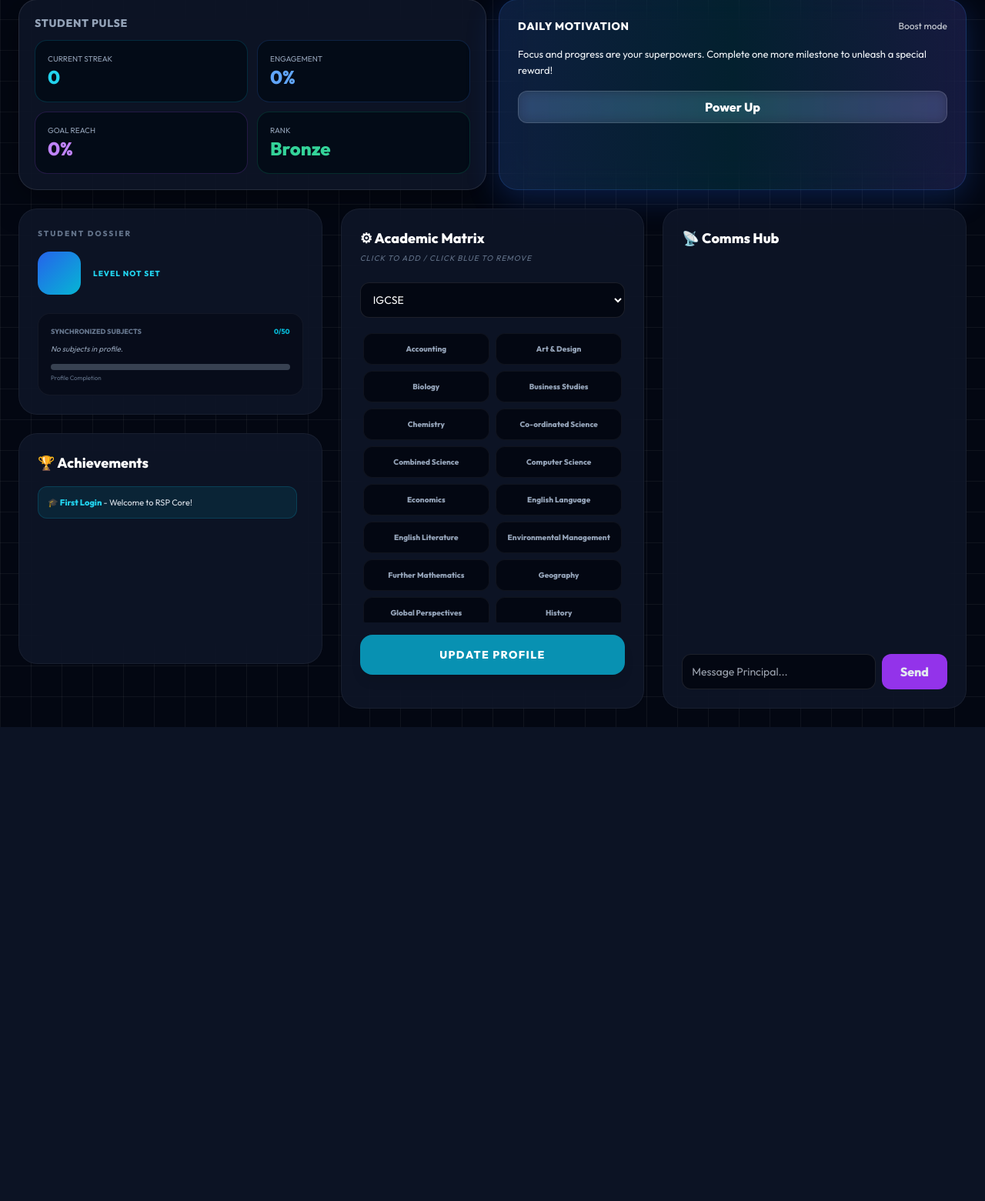
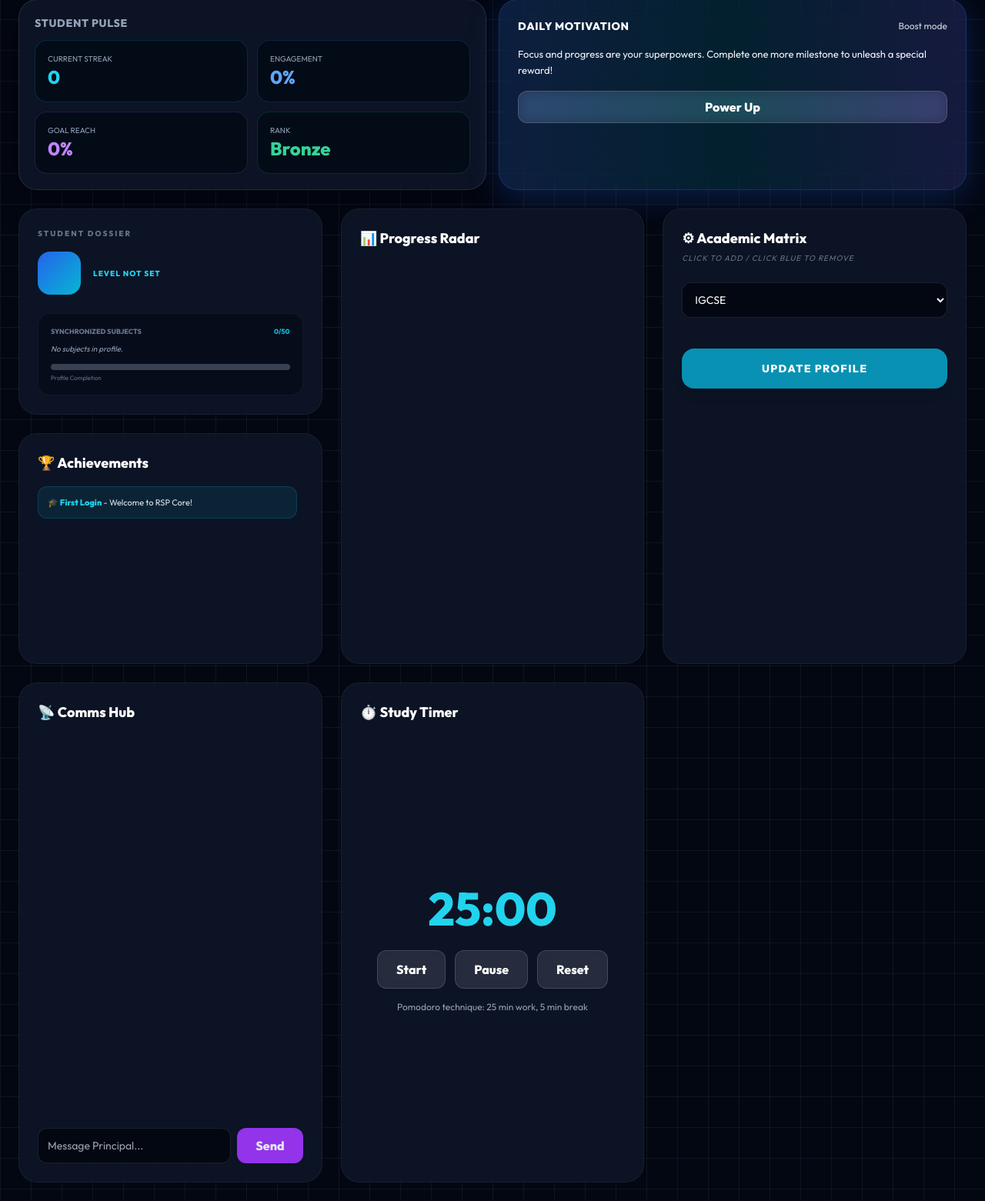
Before and after one commit to Amriti2/rsp-core-student-management, a Flask app: template templates/dashboard.html in a window 1280 px wide. Shown: the part 215-1776 px from the top of the page at 77% size. Before the commit the page ends 1160 px from the top, so only its background shows below. Run offline with Flask 3, Linux system fonts and the light colour scheme; the template is opened without the code that fills it, so the values that code supplies are empty; some libraries are stand-ins or nearby versions.

Commit message:
Add progress radar chart and Pomodoro study timer for ultimate student engagement

```diff
--- a/templates/dashboard.html
+++ b/templates/dashboard.html
@@ -8,8 +8,7 @@
     <link href="https://fonts.googleapis.com/css2?family=Outfit:wght@300;400;600;800&display=swap" rel="stylesheet">
     <link rel="icon" type="image/png" href="{{ url_for('static', filename='logo.jpg') }}">
 
-    <script src="https://www.gstatic.com/firebasejs/9.23.0/firebase-app-compat.js"></script>
-    <script src="https://www.gstatic.com/firebasejs/9.23.0/firebase-firestore-compat.js"></script>
+    <script src="https://cdn.jsdelivr.net/npm/chart.js"></script>
 
     <style>
         body { font-family: 'Outfit', sans-serif; background-color: #030712; }
@@ -164,6 +163,13 @@
         </div>
 
         <div class="bg-[#0f172a]/80 backdrop-blur-xl p-6 rounded-3xl border border-white/5 flex flex-col">
+            <h2 class="text-lg font-bold text-white mb-4">📊 Progress Radar</h2>
+            <div class="flex-1">
+                <canvas id="progressChart" width="400" height="300"></canvas>
+            </div>
+        </div>
+
+        <div class="bg-[#0f172a]/80 backdrop-blur-xl p-6 rounded-3xl border border-white/5 flex flex-col">
             <h2 class="text-lg font-bold text-white mb-1">⚙ Academic Matrix</h2>
             <p class="text-[10px] text-slate-500 mb-6 uppercase tracking-widest italic">Click to Add / Click Blue to Remove</p>
 
@@ -190,6 +196,19 @@
             <div class="flex gap-2">
                 <input id="chat-input-field" type="text" placeholder="Message Principal..." onkeypress="if(event.key === 'Enter') sendMessage()" class="flex-1 p-3 rounded-xl bg-[#030712] border border-white/10 text-sm outline-none text-white">
                 <button onclick="sendMessage()" class="bg-purple-600 px-6 rounded-xl font-bold">Send</button>
+            </div>
+        </div>
+
+        <div class="bg-[#0f172a]/80 backdrop-blur-xl p-6 rounded-3xl border border-white/5 flex flex-col">
+            <h2 class="text-lg font-bold text-white mb-4">⏱️ Study Timer</h2>
+            <div class="flex-1 flex flex-col justify-center items-center">
+                <div id="timer-display" class="text-6xl font-black text-cyan-400 mb-6">25:00</div>
+                <div class="flex gap-3">
+                    <button id="start-timer" onclick="startTimer()" class="frosted-btn px-6 py-3 rounded-xl font-bold text-white">Start</button>
+                    <button id="pause-timer" onclick="pauseTimer()" class="frosted-btn px-6 py-3 rounded-xl font-bold text-white" disabled>Pause</button>
+                    <button onclick="resetTimer()" class="frosted-btn px-6 py-3 rounded-xl font-bold text-white">Reset</button>
+                </div>
+                <p class="text-xs text-slate-400 mt-4">Pomodoro technique: 25 min work, 5 min break</p>
             </div>
         </div>
     </div>
@@ -362,6 +381,53 @@
             `).join('');
 
             updateStudentPulse(subjectCount, noteCount);
+            updateProgressChart(subjectCount, noteCount);
+        }
+
+        function updateProgressChart(subjectCount, noteCount) {
+            const ctx = document.getElementById('progressChart').getContext('2d');
+            const data = {
+                labels: ['Subjects', 'Notes', 'Engagement', 'Goals'],
+                datasets: [{
+                    label: 'Progress',
+                    data: [subjectCount * 10, noteCount * 5, Math.min(subjectCount * 8 + noteCount * 2, 100), Math.min(subjectCount * 10, 100)],
+                    backgroundColor: [
+                        'rgba(56, 189, 248, 0.6)',
+                        'rgba(59, 130, 246, 0.6)',
+                        'rgba(147, 51, 234, 0.6)',
+                        'rgba(16, 185, 129, 0.6)'
+                    ],
+                    borderColor: [
+                        'rgba(56, 189, 248, 1)',
+                        'rgba(59, 130, 246, 1)',
+                        'rgba(147, 51, 234, 1)',
+                        'rgba(16, 185, 129, 1)'
+                    ],
+                    borderWidth: 2
+                }]
+            };
+            const config = {
+                type: 'radar',
+                data: data,
+                options: {
+                    responsive: true,
+                    maintainAspectRatio: false,
+                    plugins: {
+                        legend: { display: false }
+                    },
+                    scales: {
+                        r: {
+                            beginAtZero: true,
+                            max: 100,
+                            ticks: { display: false },
+                            grid: { color: 'rgba(255,255,255,0.1)' },
+                            angleLines: { color: 'rgba(255,255,255,0.1)' },
+                            pointLabels: { color: 'rgba(255,255,255,0.8)', font: { size: 10 } }
+                        }
+                    }
+                }
+            };
+            new Chart(ctx, config);
         }
 
         function updateStudentPulse(subjectCount, noteCount) {
@@ -405,6 +471,54 @@
             }
         }
 
+        // Study Timer
+        let timerInterval;
+        let timeLeft = 25 * 60; // 25 minutes in seconds
+        let isRunning = false;
+
+        function startTimer() {
+            if (!isRunning) {
+                isRunning = true;
+                document.getElementById('start-timer').disabled = true;
+                document.getElementById('pause-timer').disabled = false;
+                timerInterval = setInterval(() => {
+                    timeLeft--;
+                    updateTimerDisplay();
+                    if (timeLeft <= 0) {
+                        clearInterval(timerInterval);
+                        alert('Time\'s up! Take a break.');
+                        timeLeft = 5 * 60; // 5 minute break
+                        updateTimerDisplay();
+                        isRunning = false;
+                        document.getElementById('start-timer').disabled = false;
+                        document.getElementById('pause-timer').disabled = true;
+                    }
+                }, 1000);
+            }
+        }
+
+        function pauseTimer() {
+            clearInterval(timerInterval);
+            isRunning = false;
+            document.getElementById('start-timer').disabled = false;
+            document.getElementById('pause-timer').disabled = true;
+        }
+
+        function resetTimer() {
+            clearInterval(timerInterval);
+            timeLeft = 25 * 60;
+            updateTimerDisplay();
+            isRunning = false;
+            document.getElementById('start-timer').disabled = false;
+            document.getElementById('pause-timer').disabled = true;
+        }
+
+        function updateTimerDisplay() {
+            const minutes = Math.floor(timeLeft / 60);
+            const seconds = timeLeft % 60;
+            document.getElementById('timer-display').textContent = `${minutes.toString().padStart(2, '0')}:${seconds.toString().padStart(2, '0')}`;
+        }
+
         const style = document.createElement('style');
         style.textContent = `
             .popup-confetti { transition: transform 0.9s ease-out, opacity 0.9s ease-out; }
```
